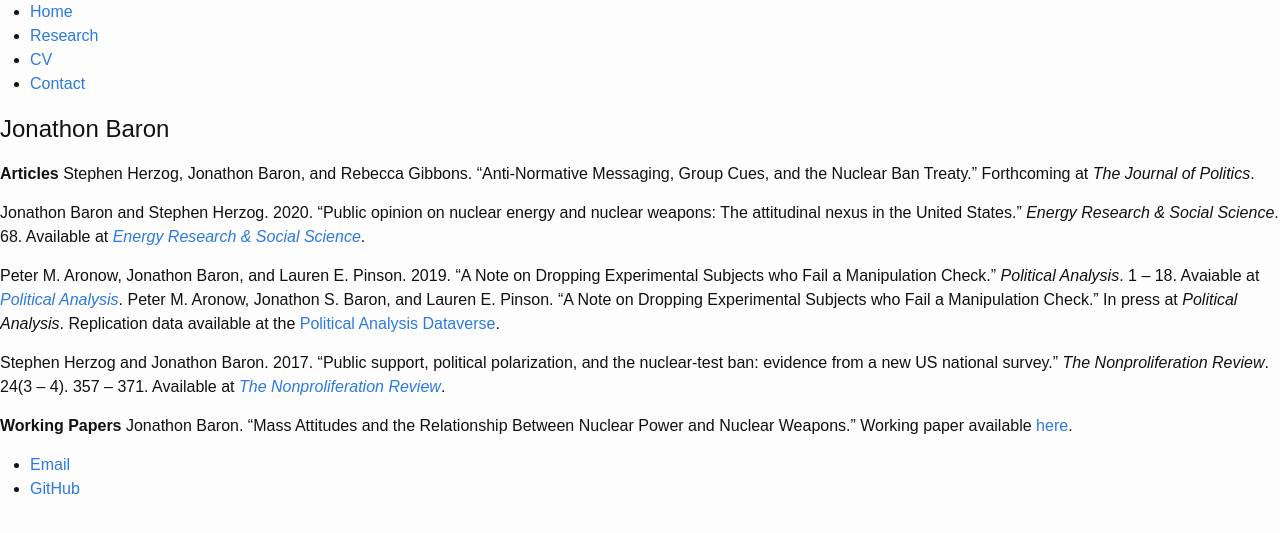
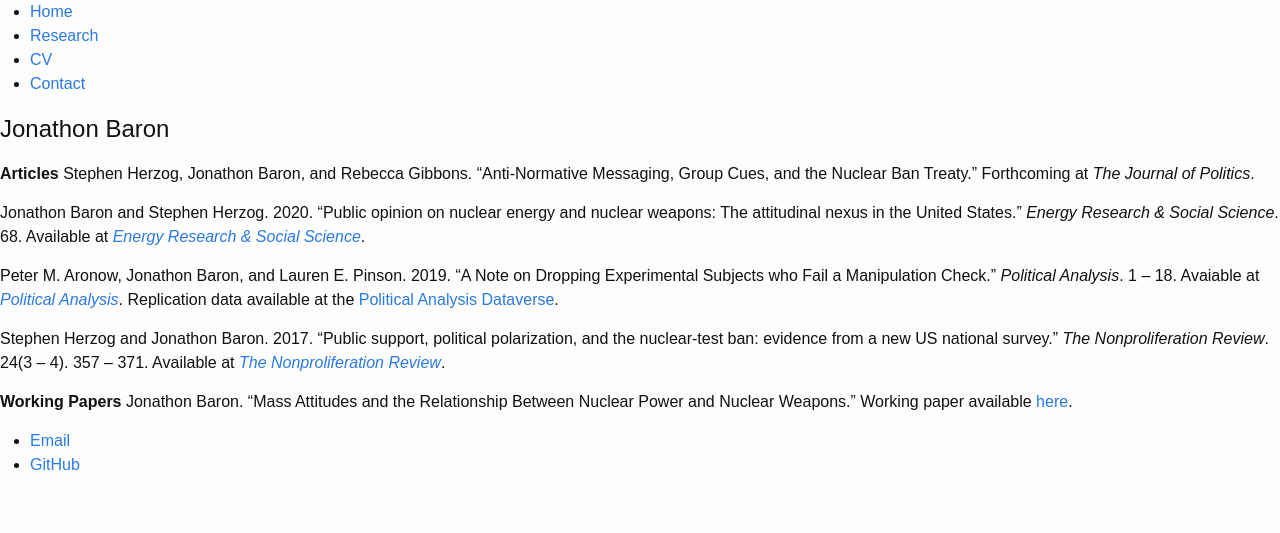
Before and after one commit to jonathonbaron/jonathonbaron.github.io, a Jekyll site: the page built from research/index.md, in a window 1280 px wide. Shown: the top 533 px of the page. Built offline with Jekyll 4.4.1, drawn with Linux system fonts in a browser that asks for light colours.

Commit message:
Update index.md

```diff
--- a/research/index.md
+++ b/research/index.md
@@ -9,8 +9,7 @@ Stephen Herzog, Jonathon Baron, and Rebecca Gibbons. "Anti-Normative Messaging,
 
 Jonathon Baron and Stephen Herzog. 2020. "Public opinion on nuclear energy and nuclear weapons: The attitudinal nexus in the United States." *Energy Research & Social Science*. 68. Available at [*Energy Research & Social Science*](https://doi.org/10.1016/j.erss.2020.101567).
 
-Peter M. Aronow, Jonathon Baron, and Lauren E. Pinson. 2019. "A Note on Dropping Experimental Subjects who Fail a Manipulation Check." *Political Analysis*. 1 &ndash; 18. Avaiable at [*Political Analysis*](https://doi.org/10.1017/pan.2019.5).
-Peter M. Aronow, Jonathon S. Baron, and Lauren E. Pinson. "A Note on Dropping Experimental Subjects who Fail a Manipulation Check." In press at *Political Analysis*. Replication data available at the [Political Analysis Dataverse](https://dataverse.harvard.edu/dataset.xhtml?persistentId=doi:10.7910/DVN/GXXYMH).
+Peter M. Aronow, Jonathon Baron, and Lauren E. Pinson. 2019. "A Note on Dropping Experimental Subjects who Fail a Manipulation Check." *Political Analysis*. 1 &ndash; 18. Avaiable at [*Political Analysis*](https://doi.org/10.1017/pan.2019.5). Replication data available at the [Political Analysis Dataverse](https://dataverse.harvard.edu/dataset.xhtml?persistentId=doi:10.7910/DVN/GXXYMH).
 
 Stephen Herzog and Jonathon Baron. 2017. "Public support, political polarization, and the nuclear-test ban: evidence from a new US national survey." *The Nonproliferation Review*. 24(3 &ndash; 4). 357 &ndash; 371. Available at [*The Nonproliferation Review*](http://www.tandfonline.com/doi/full/10.1080/10736700.2018.1429884).
 
```
